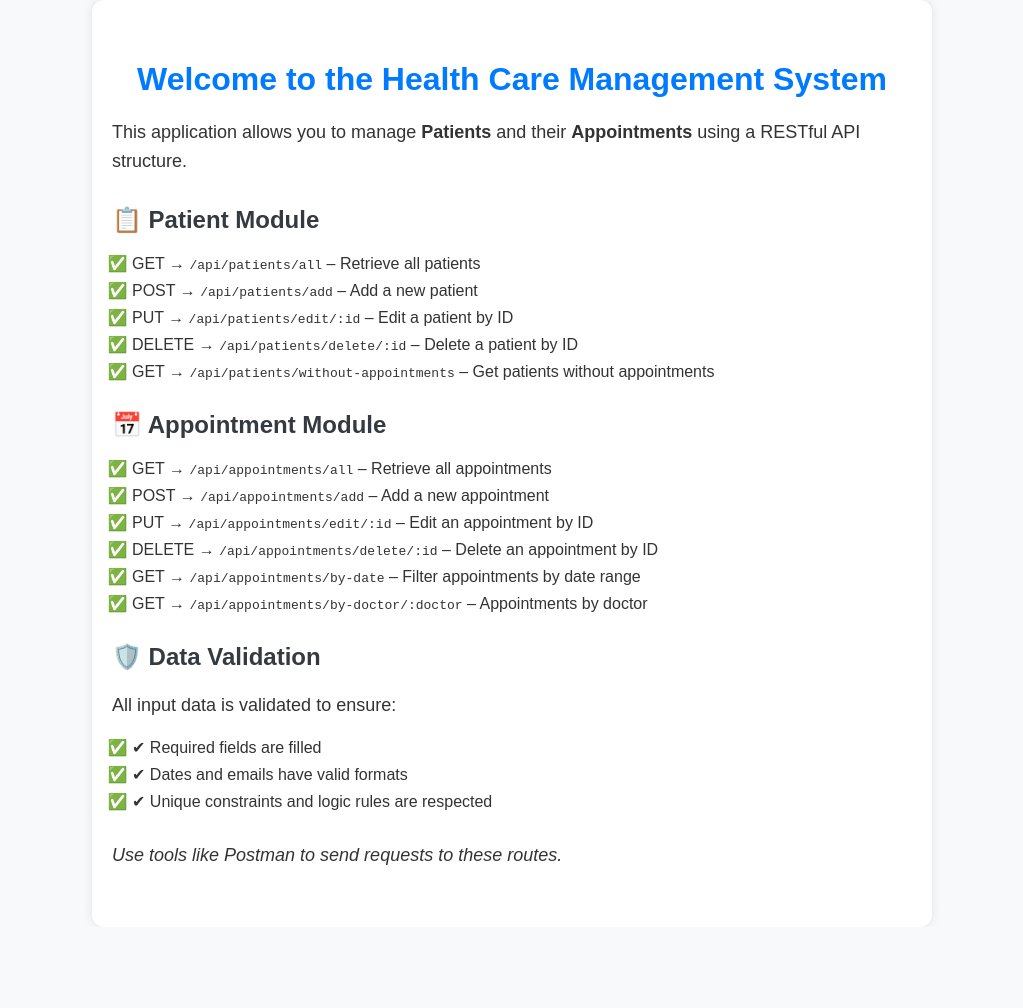
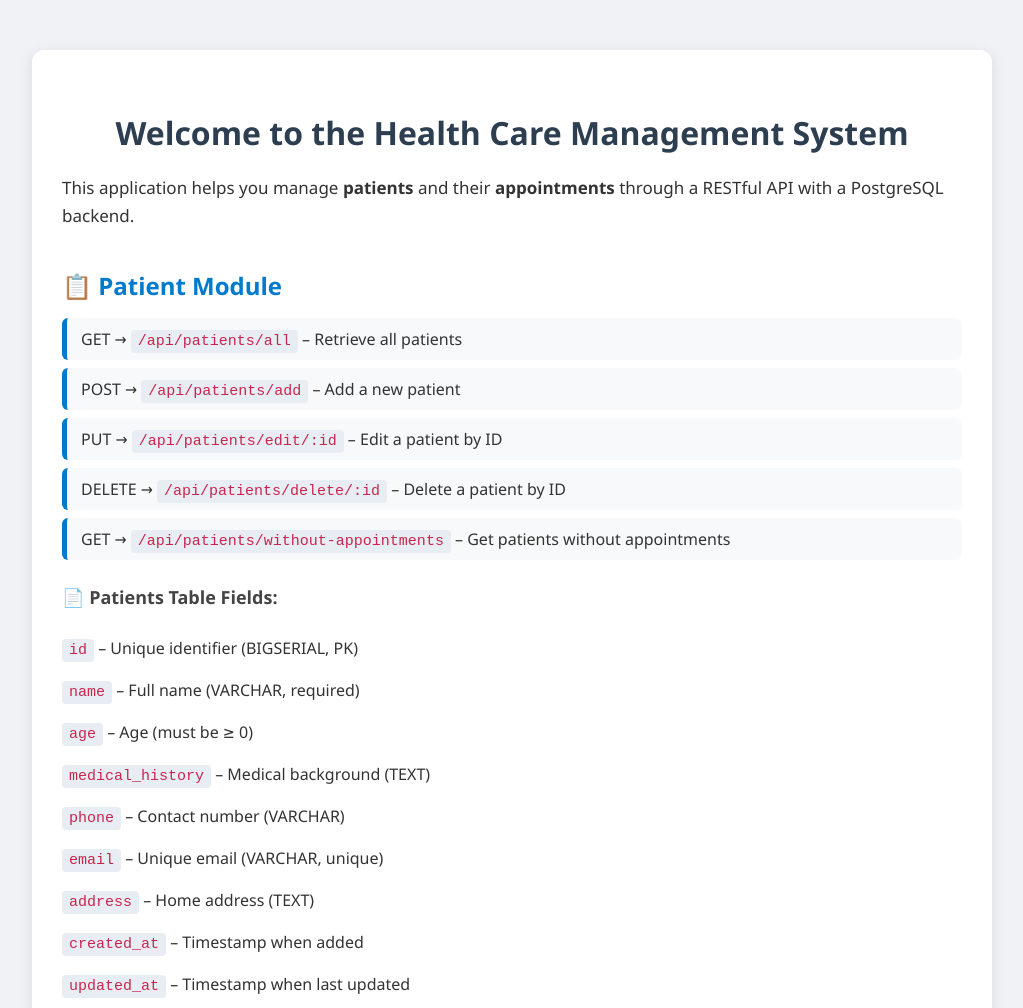
Before and after one commit to realKhusan/postgre-health-care-app, a website: page src/views/main.html in a window 1280 px wide. Shown: the top 1008 px of the page, without its empty margins (128-1151 px from the left). Before the commit the page ends 927 px from the top, so only its background shows below. Drawn offline with Linux system fonts and the light colour scheme.

Commit message:
fix main page docs

```diff
--- a/public/styles/main.css
+++ b/public/styles/main.css
@@ -1,61 +1,78 @@
 body {
-  font-family: Arial, sans-serif;
-  background-color: #f8f9fa;
+  font-family: "Segoe UI", Tahoma, Geneva, Verdana, sans-serif;
+  background-color: #f0f2f5;
   color: #333;
   margin: 0;
   padding: 0;
 }
 
 .container {
-  max-width: 800px;
-  margin: auto;
-  padding: 40px 20px;
+  max-width: 900px;
+  margin: 50px auto;
+  padding: 40px 30px;
   background-color: #fff;
   border-radius: 12px;
-  box-shadow: 0 0 10px rgba(0, 0, 0, 0.1);
+  box-shadow: 0 4px 15px rgba(0, 0, 0, 0.1);
 }
 
 h1 {
   text-align: center;
-  color: #007bff;
+  color: #2c3e50;
   margin-bottom: 20px;
 }
 
 h2 {
-  color: #343a40;
-  margin-top: 30px;
+  color: #007acc;
+  margin-top: 40px;
+  margin-bottom: 15px;
+}
+
+h3 {
+  color: #444;
+  margin-top: 25px;
+  font-size: 18px;
 }
 
 p {
-  font-size: 18px;
+  font-size: 17px;
   line-height: 1.6;
+  margin-bottom: 15px;
 }
 
 ul {
-  list-style-type: "✅ ";
-  padding-left: 20px;
+  list-style-type: none;
+  padding-left: 0;
   margin-bottom: 20px;
 }
+ul.table li {
+  padding-block: 10px;
+}
 
-li {
+ul.module li {
+  background-color: #f8f9fa;
   margin-bottom: 8px;
+  padding: 10px 14px;
+  border-left: 5px solid #007acc;
+  border-radius: 6px;
+  font-size: 16px;
+}
+
+code {
+  background-color: #e8edf3;
+  padding: 3px 7px;
+  border-radius: 4px;
+  font-family: "Courier New", Courier, monospace;
+  font-size: 15px;
+  color: #c7254e;
+}
+
+em {
+  display: block;
+  margin-top: 25px;
+  font-size: 15px;
+  color: #666;
 }
 
 .section {
-  margin-bottom: 30px;
+  margin-bottom: 50px;
 }
-
-.btn {
-  display: inline-block;
-  background-color: #007bff;
-  color: white;
-  padding: 12px 20px;
-  text-decoration: none;
-  border-radius: 6px;
-  font-weight: bold;
-  transition: background-color 0.3s;
-}
-
-.btn:hover {
-  background-color: #0056b3;
-}
--- a/src/config/db.js
+++ b/src/config/db.js
@@ -1,9 +1,9 @@
 const Pool = require("pg").Pool;
 
 const pool = new Pool({
-  user: "postgres",
-  password: "1234567890",
-  database: "postgres",
+  user: "",
+  password: "",
+  database: "",
   host: "localhost",
   port: 1234,
 });
--- a/src/views/main.html
+++ b/src/views/main.html
@@ -10,13 +10,14 @@
     <div class="container">
       <h1>Welcome to the Health Care Management System</h1>
       <p>
-        This application allows you to manage <strong>Patients</strong> and
-        their <strong>Appointments</strong> using a RESTful API structure.
+        This application helps you manage <strong>patients</strong> and their
+        <strong>appointments</strong> through a RESTful API with a PostgreSQL
+        backend.
       </p>
 
       <div class="section">
         <h2>📋 Patient Module</h2>
-        <ul>
+        <ul class="module">
           <li>GET → <code>/api/patients/all</code> – Retrieve all patients</li>
           <li>POST → <code>/api/patients/add</code> – Add a new patient</li>
           <li>
@@ -31,11 +32,24 @@
             without appointments
           </li>
         </ul>
+
+        <h3>📄 Patients Table Fields:</h3>
+        <ul class="table">
+          <li><code>id</code> – Unique identifier (BIGSERIAL, PK)</li>
+          <li><code>name</code> – Full name (VARCHAR, required)</li>
+          <li><code>age</code> – Age (must be ≥ 0)</li>
+          <li><code>medical_history</code> – Medical background (TEXT)</li>
+          <li><code>phone</code> – Contact number (VARCHAR)</li>
+          <li><code>email</code> – Unique email (VARCHAR, unique)</li>
+          <li><code>address</code> – Home address (TEXT)</li>
+          <li><code>created_at</code> – Timestamp when added</li>
+          <li><code>updated_at</code> – Timestamp when last updated</li>
+        </ul>
       </div>
 
       <div class="section">
         <h2>📅 Appointment Module</h2>
-        <ul>
+        <ul class="module">
           <li>
             GET → <code>/api/appointments/all</code> – Retrieve all appointments
           </li>
@@ -51,27 +65,50 @@
             appointment by ID
           </li>
           <li>
-            GET → <code>/api/appointments/by-date</code> – Filter appointments
-            by date range
+            GET → <code>/api/appointments/by-date</code> – Filter by date range
           </li>
           <li>
-            GET → <code>/api/appointments/by-doctor/:doctor</code> –
-            Appointments by doctor
+            GET → <code>/api/appointments/by-doctor/:doctor</code> – View
+            appointments by doctor
           </li>
+        </ul>
+
+        <h3>📄 Appointments Table Fields:</h3>
+        <ul class="table">
+          <li><code>id</code> – Unique identifier (BIGSERIAL, PK)</li>
+          <li><code>patient_id</code> – Reference to patient (FK)</li>
+          <li>
+            <code>doctor_name</code> – Name of the doctor (VARCHAR, required)
+          </li>
+          <li>
+            <code>appointment_date</code> – Date of appointment (DATE, required)
+          </li>
+          <li>
+            <code>status</code> – Appointment status: <code>scheduled</code>,
+            <code>completed</code>, or <code>canceled</code>
+          </li>
+          <li><code>created_at</code> – Timestamp when added</li>
+          <li><code>updated_at</code> – Timestamp when last updated</li>
         </ul>
       </div>
 
       <div class="section">
         <h2>🛡️ Data Validation</h2>
-        <p>All input data is validated to ensure:</p>
+        <p>All inputs are validated on the server to ensure:</p>
         <ul>
-          <li>✔ Required fields are filled</li>
-          <li>✔ Dates and emails have valid formats</li>
-          <li>✔ Unique constraints and logic rules are respected</li>
+          <li>✔ Required fields (e.g. name, date) are not empty</li>
+          <li>✔ Valid formats for email, date, status</li>
+          <li>
+            ✔ Logical constraints (e.g. age ≥ 0, status in allowed values)
+          </li>
         </ul>
       </div>
 
-      <p><em>Use tools like Postman to send requests to these routes.</em></p>
+      <p>
+        <em
+          >Use Postman or any REST client to interact with these endpoints.</em
+        >
+      </p>
     </div>
   </body>
 </html>
```
